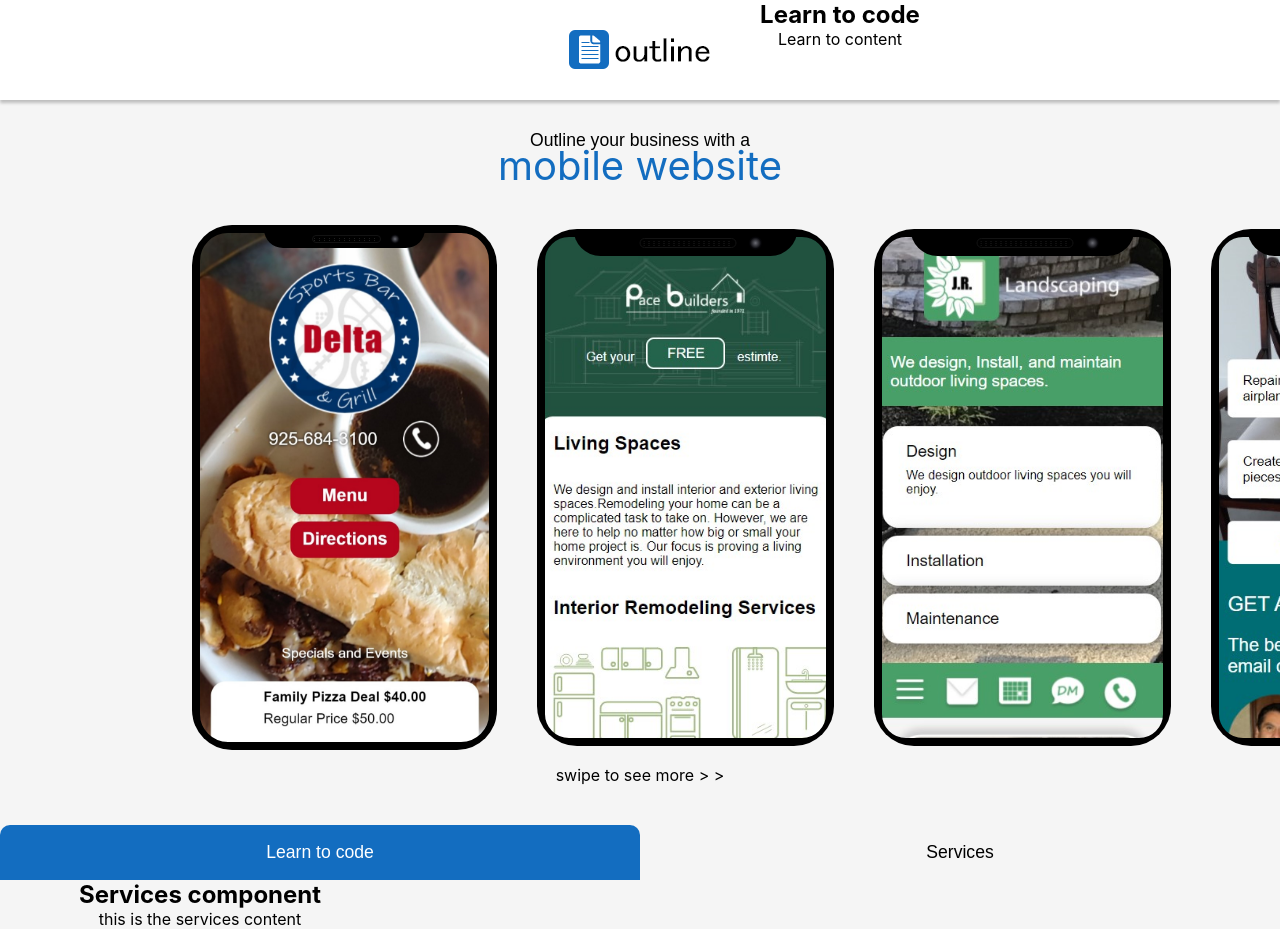
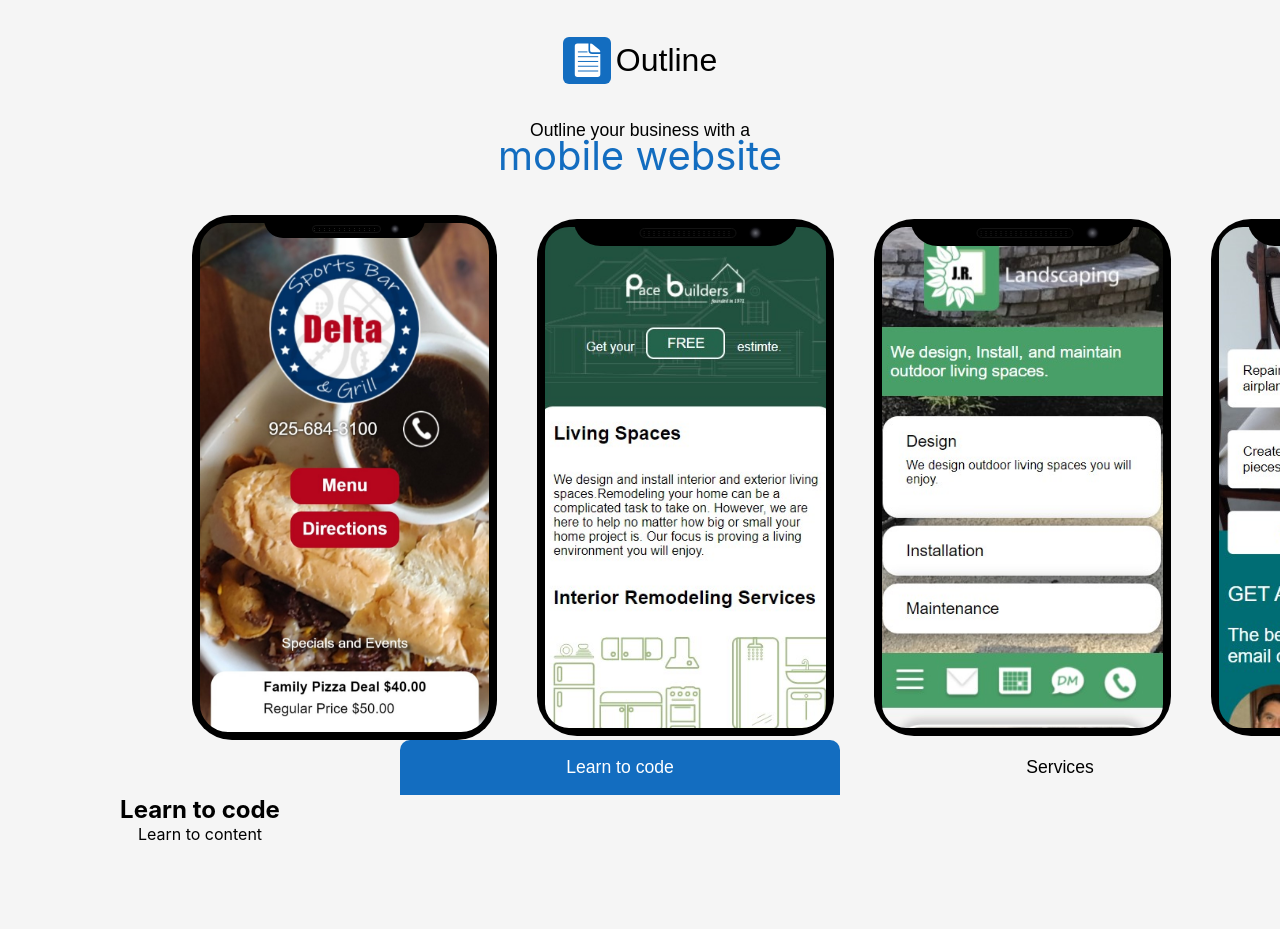
Before and after one commit to louieLouie117/Outline, a React (Create React App) app in the folder client/: page / in a window 1280 px wide. After the commit the page ends 844 px from the top, so only its background shows below. Built offline with nearby package versions, Linux system fonts and the light colour scheme.

Commit message:
NewStylesAndNavFucntions

```diff
--- a/client/src/components/LandingPage/HeroBanner.jsx
+++ b/client/src/components/LandingPage/HeroBanner.jsx
@@ -1,17 +1,13 @@
-import React, { useState } from "react";
+import React from "react";
 
 function HeroBanner(props) {
-
-const [hidden] = useState(true);
-const [mainButton] = useState(true);
-
-
 
   return (
     <div className="Hero-Container">
       <header>
-        <h1 style={{display: hidden ? "none" : "gird"}}>Outline</h1>
-        <img  src="/assets/Logo.png" alt="" />
+        {/* <img  src="/assets/Logo.png" alt="" /> */}
+        <svg xmlns="http://www.w3.org/2000/svg" width="48" height="47" viewBox="0 0 48 47"><g transform="translate(-128 -31)"><g transform="translate(12 -202)"><rect width="48" height="47" rx="6" transform="translate(116 233)" fill="#136dc0"/></g><g transform="translate(139.795 37.489)"><path d="M22.285,12.706h8.061a.439.439,0,0,0,.443-.443h0a2.622,2.622,0,0,0-.948-2.029L23.082,4.6a2.845,2.845,0,0,0-1.825-.656h0A.654.654,0,0,0,20.6,4.6v6.422A1.682,1.682,0,0,0,22.285,12.706Z" transform="translate(-5.281 -3.936)" fill="#fff"/><path d="M20.989,10.65V3.938H10A2.693,2.693,0,0,0,7.313,6.622V34.815A2.693,2.693,0,0,0,10,37.5H30.135a2.693,2.693,0,0,0,2.685-2.685V14.426H24.765A3.781,3.781,0,0,1,20.989,10.65Z" transform="translate(-7.313 -3.938)" fill="#fff"/></g><line x2="20.287" transform="translate(142.917 50.69)" fill="none" stroke="#136dc0" stroke-width="1"/><line x2="20.287" transform="translate(142.917 55.463)" fill="none" stroke="#136dc0" stroke-width="1"/><line x2="20.287" transform="translate(142.917 60.237)" fill="none" stroke="#136dc0" stroke-width="1"/><line x2="20.287" transform="translate(142.917 65.01)" fill="none" stroke="#136dc0" stroke-width="1"/><line x2="9.547" transform="translate(142.917 45.917)" fill="none" stroke="#136dc0" stroke-width="1"/></g></svg>
+        <h1>Outline</h1>
       </header>
 
       <aside>
@@ -31,13 +27,7 @@ const [mainButton] = useState(true);
         <p>swipe to see more &#62; &#62;</p>
       </main>
 
-      <footer>
-          <button style={{
-            background: mainButton ? "#136DC0" : "black",
-            color: mainButton ? "white": "black",
-            borderRadius: mainButton ? "10px 10px 0px 0px" : "10px 10px 0px 0px"}}>Learn to code</button>
-          <button>Services</button>
-      </footer>
+
 
     </div>
   )
--- a/client/src/components/LandingPage/LearnToCode.jsx
+++ b/client/src/components/LandingPage/LearnToCode.jsx
@@ -2,7 +2,7 @@ import React from 'react'
 
 function LearnToCode(props) {
   return (
-    <div>
+    <div className='LearnToCode-Container' >
         <h2>Learn to code</h2>
         <p>Learn to content</p>
     </div>
--- a/client/src/components/LandingPage/Services.jsx
+++ b/client/src/components/LandingPage/Services.jsx
@@ -2,7 +2,7 @@ import React from 'react'
 
 function Services(props) {
   return (
-    <div>
+    <div className='Services-Container'>
         <h2>Services component</h2>
         <p>this is the services content</p>
     </div>
--- a/client/src/models/landingPage.css
+++ b/client/src/models/landingPage.css
@@ -20,11 +20,19 @@ h1, h2, h3, h4, p{
 }
 
 .Hero-Container header{
-    background: white;
-    box-shadow: 0px 3px 3px rgba(0, 0, 0, 0.229);
-    padding-top: 30px;
+    display: flex;
+    justify-self: center;
+    align-items: center;
+    justify-self: center;
+    padding-top: 20px;
     font: 1em sans-serif;
 
+
+}
+
+.Hero-Container header h1 {
+    font-weight: normal;
+    padding-left: 5px;
 }
 @media screen and (min-width: 1100px) {
     .LandingPage-Container{
@@ -35,7 +43,6 @@ h1, h2, h3, h4, p{
 }
 
 .Hero-Container  aside p:first-of-type{
-    padding-top: 10px;
     color: black;
     font: 1.1em sans-serif;
 }
@@ -70,13 +77,13 @@ h1, h2, h3, h4, p{
 }
 
 
-.Hero-Container footer {
+.LandingPage-Container nav {
     display: grid;
     grid-template-columns: 1fr 1fr;
     align-items: flex-end;
 }
 
-.Hero-Container footer button{
+.LandingPage-Container nav button{
     font: 1.1em sans-serif;
     border: none;
     background: none;
@@ -112,3 +119,11 @@ iframe ::-webkit-scrollbar{
     overflow: hidden;
 
 }
+
+.LearnToCode-Container{
+    display: grid;
+}
+
+.Services-Container{
+    display: none;
+}
--- a/client/src/views/LandingPage.jsx
+++ b/client/src/views/LandingPage.jsx
@@ -1,15 +1,46 @@
-import React from 'react'
+import React, { useState } from "react";
+
 import HeroBanner from '../components/LandingPage/HeroBanner'
 import LearnToCode from '../components/LandingPage/LearnToCode'
 import Services from '../components/LandingPage/Services'
 
 function LandingPage(props) {
+
+
+const [LearnButton, setLearnButton] = useState(true);
+const [ServiceButton, setServiceButton] = useState(false);
+
+
+const OptionsHandler = e =>{
+    if(e.target.innerText === "Services"){
+      setLearnButton(false);
+      setServiceButton(true);
+
+    }
+    if(e.target.innerText === "Learn to code"){
+      setLearnButton(true);
+      setServiceButton(false);
+    }
+
+
+}
   return (
     <div className='LandingPage-Container'>
 
       <div>
         <HeroBanner></HeroBanner>
       </div>
+
+      <nav>
+          <button style={{
+            background: LearnButton ? "#136DC0" : "none",
+            color: LearnButton ? "white": "black",
+            borderRadius: LearnButton ? "10px 10px 0px 0px" : "10px 10px 0px 0px"}} onClick={OptionsHandler}>Learn to code</button>
+          <button style={{
+            background: ServiceButton ? "#136DC0" : "none",
+            color: ServiceButton ? "white": "black",
+            borderRadius: ServiceButton ? "10px 10px 0px 0px" : "10px 10px 0px 0px"}} onClick={OptionsHandler}>Services</button>
+      </nav>
       <div>
         <LearnToCode></LearnToCode>
       </div>
```
Also changed, not shown: client/src/App.js (renamed from client/src/App.jsx).
